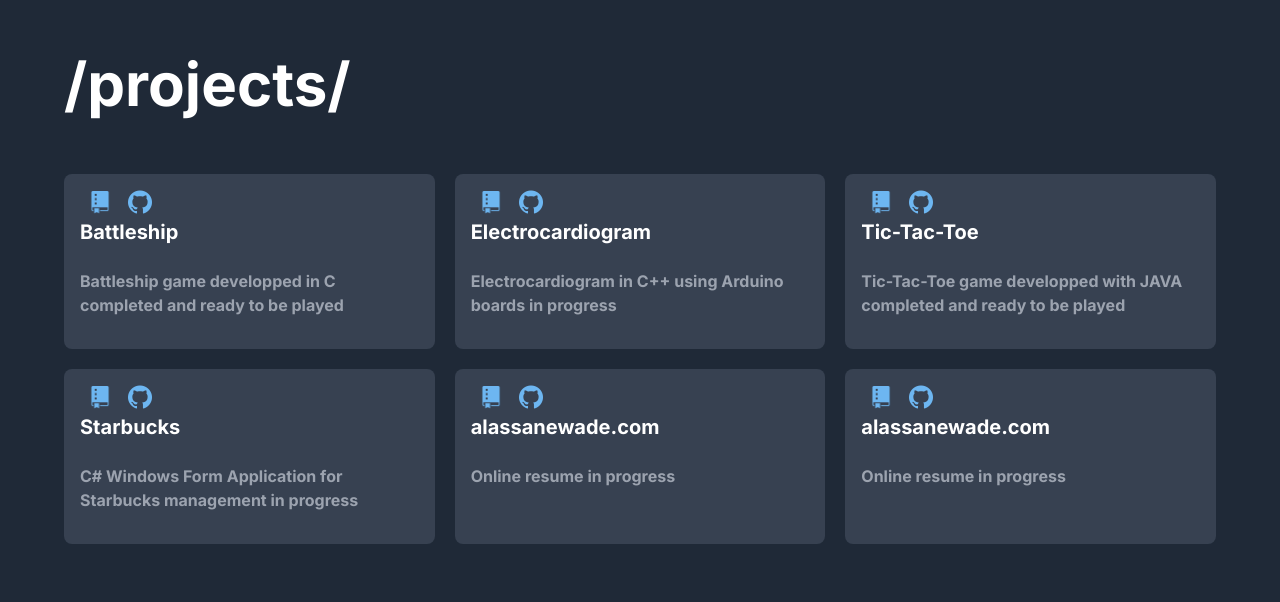
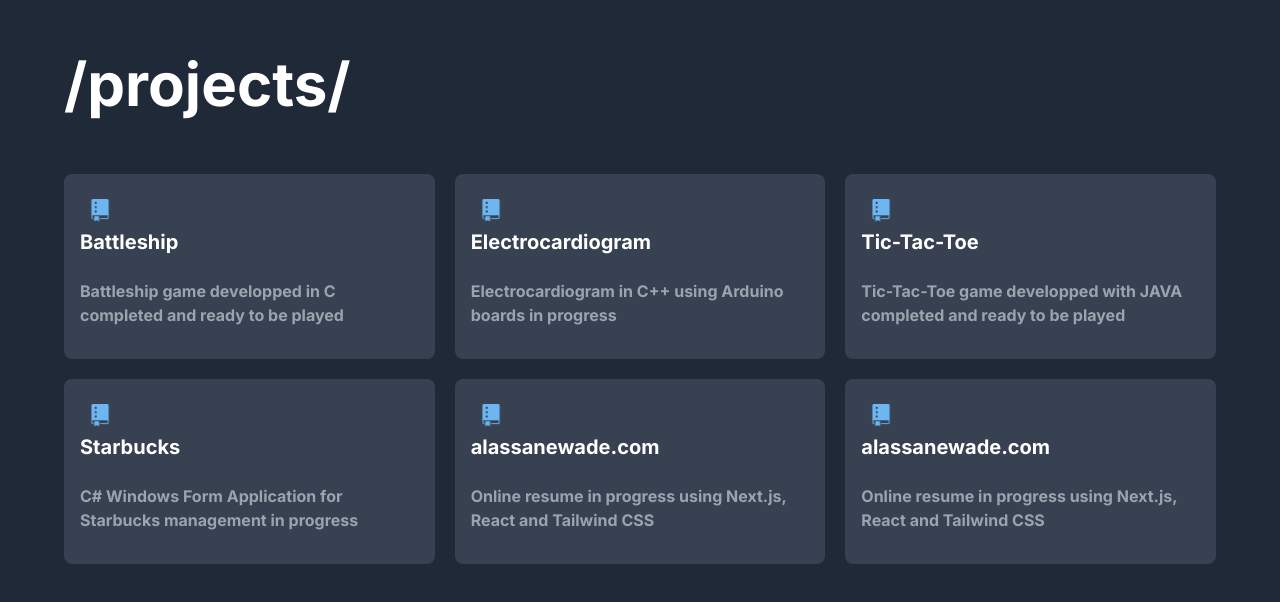
Before and after one commit to alassane8/alassanewade.com, a Next.js app in the folder portfolio/: page / in a window 1280 px wide. Shown: the part 4210-4812 px from the top of the page. Built offline with nearby package versions, Linux system fonts and the light colour scheme.

Commit message:
feat: styles and user friendly

```diff
--- a/portfolio/app/components/projects.js
+++ b/portfolio/app/components/projects.js
@@ -3,19 +3,18 @@ import React from 'react';
 const Projects = () => {
   return (
     <div id="projects" className="mx-auto bg-gray-800 max-w-6xl">
+
       <h1 className="text-6xl font-bold text-white">
         <br />/projects/<br /><br />
       </h1>
+
       <div className="grid grid-cols-3 gap-5">
+
+        <a href="https://github.com/alassane8/BattleShip">
           <div className="p-4 block rounded-lg bg-gray-700 hover:scale-105 hover:bg-gray-600">
-          <button className="text-white font-bold mx-2">
+            <div className="text-white font-bold mx-2 my-2">
               <img src="images/folder.png" alt="Folder" className="h-6 w-6"></img>
-          </button>
-          <button className="text-white font-bold transition-transform hover:scale-110 hover:text-blue-300 mx-2">
-            <a href="https://github.com/alassane8/BattleShip">
-              <img src="images/github.png" alt="Github" className="h-6 w-6"></img>
-            </a>
-          </button>
+            </div>
             <h5
               className="mb-6 text-xl leading-tight text-white font-bold hover:text-blue-300">
               Battleship
@@ -24,15 +23,13 @@ const Projects = () => {
               Battleship game developped in C completed and ready to be played
             </p>
           </div>
+        </a>
+
+        <a href="https://github.com/alassane8/Electrocardiogram">
           <div className="p-4 block rounded-lg bg-gray-700 hover:scale-105 hover:bg-gray-600">
-          <button className="text-white font-bold mx-2">
+            <div className="text-white font-bold mx-2 my-2">
               <img src="images/folder.png" alt="Folder" className="h-6 w-6"></img>
-          </button>
-          <button className="text-white font-bold transition-transform hover:scale-110 hover:text-blue-300 mx-2">
-            <a href="https://github.com/alassane8/Electrocardiogram">
-              <img src="images/github.png" alt="Github" className="h-6 w-6"></img>
-            </a>
-          </button>
+            </div>
             <h5
               className="mb-6 text-xl leading-tight  text-white font-bold hover:text-blue-300">
               Electrocardiogram
@@ -41,15 +38,13 @@ const Projects = () => {
               Electrocardiogram in C++ using Arduino boards in progress
             </p>
           </div>
+        </a>
+
+        <a href="https://github.com/alassane8/Tic-Tac-Toe">
           <div className="p-4 block rounded-lg bg-gray-700 hover:scale-105 hover:bg-gray-600">
-          <button className="text-white font-bold mx-2">
+            <div className="text-white font-bold mx-2 my-2">
               <img src="images/folder.png" alt="Folder" className="h-6 w-6"></img>
-          </button>
-          <button className="text-white font-bold transition-transform hover:scale-110 hover:text-blue-300 mx-2">
-            <a href="https://github.com/alassane8/Tic-Tac-Toe">
-              <img src="images/github.png" alt="Github" className="h-6 w-6"></img>
-            </a>
-          </button>
+            </div>
             <h5
               className="mb-6 text-xl leading-tight text-white font-bold hover:text-blue-300">
               Tic-Tac-Toe
@@ -58,15 +53,13 @@ const Projects = () => {
               Tic-Tac-Toe game developped with JAVA completed and ready to be played
             </p>
           </div>
+        </a>
+
+        <a href="https://github.com/alassane8">
           <div className="p-4 block rounded-lg bg-gray-700 hover:scale-105 hover:bg-gray-600">
-          <button className="text-white font-bold mx-2">
+            <div className="text-white font-bold mx-2 my-2">
               <img src="images/folder.png" alt="Folder" className="h-6 w-6"></img>
-          </button>
-          <button className="text-white font-bold transition-transform hover:scale-110 hover:text-blue-300 mx-2">
-            <a href="https://github.com/alassane8">
-              <img src="images/github.png" alt="Github" className="h-6 w-6"></img>
-            </a>
-          </button>
+            </div>
             <h5
               className="mb-6 text-xl leading-tight text-white font-bold hover:text-blue-300">
               Starbucks
@@ -75,43 +68,44 @@ const Projects = () => {
               C# Windows Form Application for Starbucks management in progress
             </p>
           </div>
+        </a>
+
+
+        <a href="https://github.com/alassane8">
           <div className="p-4 block rounded-lg bg-gray-700 hover:scale-105 hover:bg-gray-600">
-          <button className="text-white font-bold mx-2">
+            <div className="text-white font-bold mx-2 my-2">
               <img src="images/folder.png" alt="Folder" className="h-6 w-6"></img>
-          </button>
-          <button className="text-white font-bold transition-transform hover:scale-110 hover:text-blue-300 mx-2">
-            <a href="https://github.com/alassane8">
-              <img src="images/github.png" alt="Github" className="h-6 w-6"></img>
-            </a>
-          </button>
+            </div>
             <h5
               className="mb-6 text-xl leading-tight text-white font-bold hover:text-blue-300">
               alassanewade.com
             </h5>
             <p className="mb-4 text-base text-gray-400 font-bold">
-            Online resume in progress
+              Online resume in progress using Next.js, React and Tailwind CSS
             </p>
           </div>
+        </a>
+
+        <a href="https://github.com/alassane8">
           <div className="p-4 block rounded-lg bg-gray-700 hover:scale-105 hover:bg-gray-600">
-          <button className="text-white font-bold mx-2">
+            <div className="text-white font-bold mx-2 my-2">
               <img src="images/folder.png" alt="Folder" className="h-6 w-6"></img>
-          </button>
-          <button className="text-white font-bold transition-transform hover:scale-110 hover:text-blue-300 mx-2">
-            <a href="https://github.com/alassane8">
-              <img src="images/github.png" alt="Github" className="h-6 w-6"></img>
-            </a>
-          </button>
+            </div>
             <h5
               className="mb-6 text-xl leading-tight text-white font-bold hover:text-blue-300">
               alassanewade.com
             </h5>
             <p className="mb-4 text-base text-gray-400 font-bold">
-            Online resume in progress
+              Online resume in progress using Next.js, React and Tailwind CSS
             </p>
           </div>
+        </a>
+
       </div>
+
       <div className="h-screen mx-auto bg-gray-800 max-w-6xl">
       </div>
+
     </div>
   );
 };
```
Lines whose indentation alone changed are shown as unchanged.
